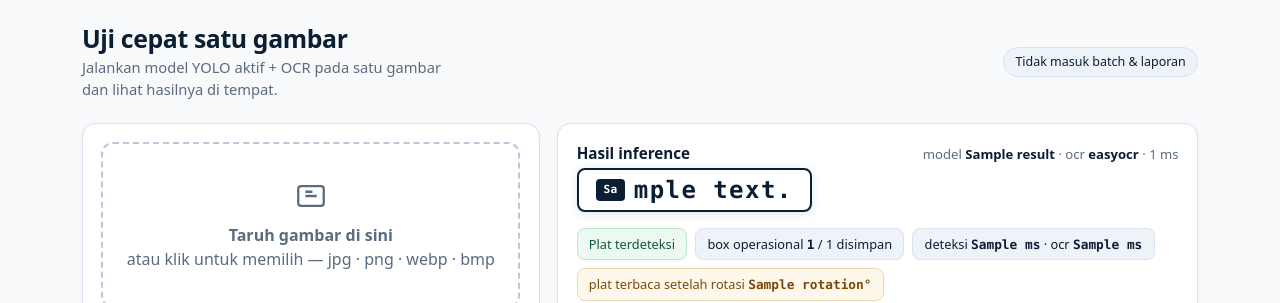
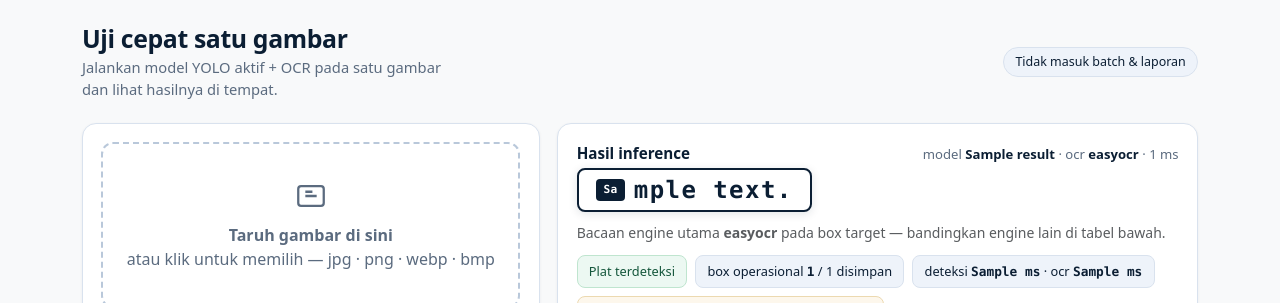
Before and after one commit to lufias69/Yolo-GLM-Plat-Detection, a Django app: template webapp/testing/templates/testing/quicktest.html in a window 1280 px wide. Shown: the part 56-359 px from the top of the page. Run offline with Django 5.2, Linux system fonts and the light colour scheme; the template is opened without the code that fills it: most values are stand-ins (such as "Sample title", 1, 10 or a date in 2020); some libraries are stand-ins or nearby versions.

Commit message:
ui: clarify plate banner source engine in quick-test
Co-Authored-By: Claude Code <noreply@anthropic.com>

```diff
--- a/webapp/testing/templates/testing/quicktest.html
+++ b/webapp/testing/templates/testing/quicktest.html
@@ -113,6 +113,9 @@
                 <span class="region">{{ first.ocr_text|slice:":2"|default:'—' }}</span>
                 <span class="num">{{ first.ocr_text|slice:"2:"|default:'plat tidak terbaca' }}</span>
               </div>
+              <p class="small text-muted" style="margin:-0.4rem 0 .8rem">
+                Bacaan engine utama <strong>{{ result.ocr_engine|default:'easyocr' }}</strong> pada box target
+                — bandingkan engine lain di tabel bawah.</p>
             {% endwith %}
           {% endif %}
 
```
